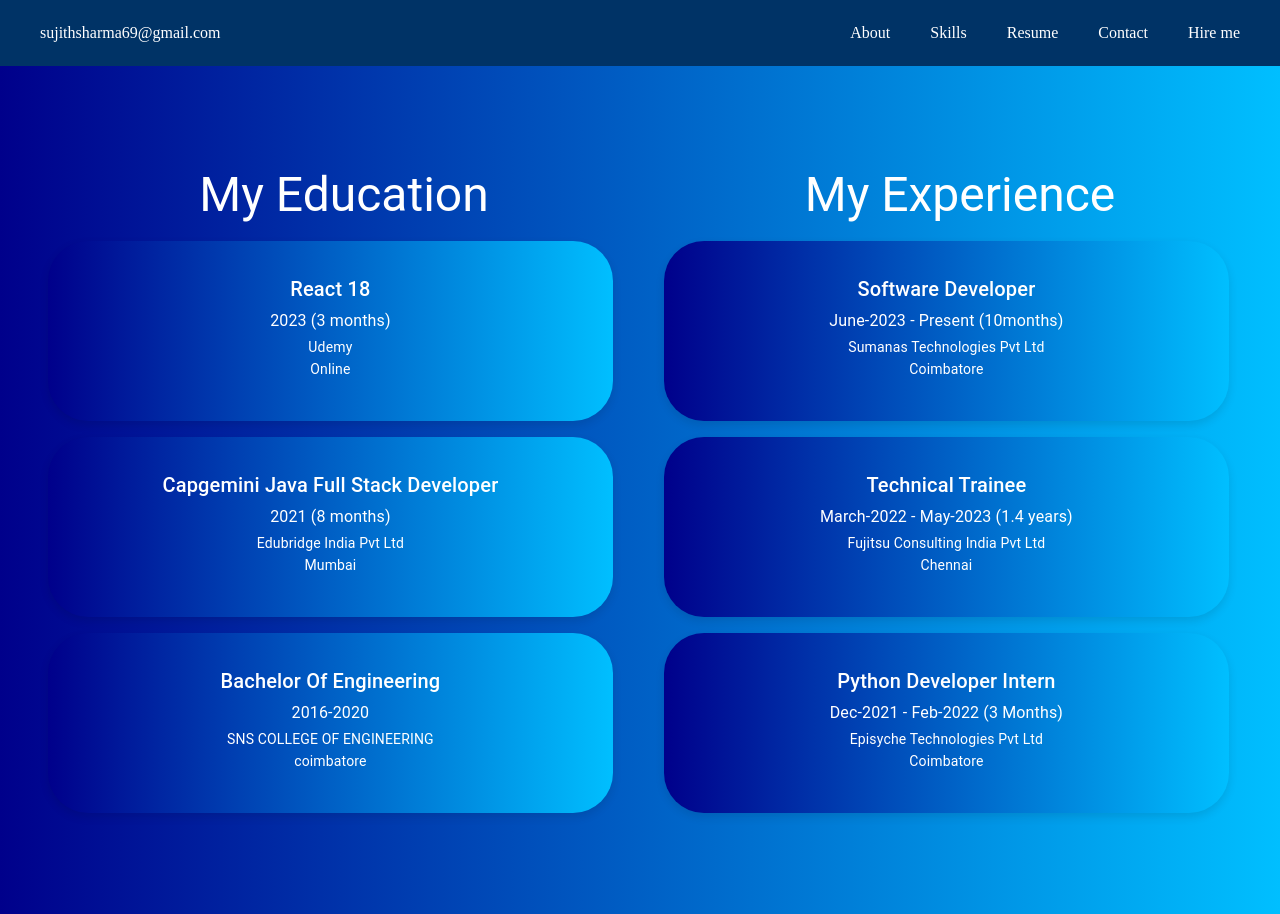
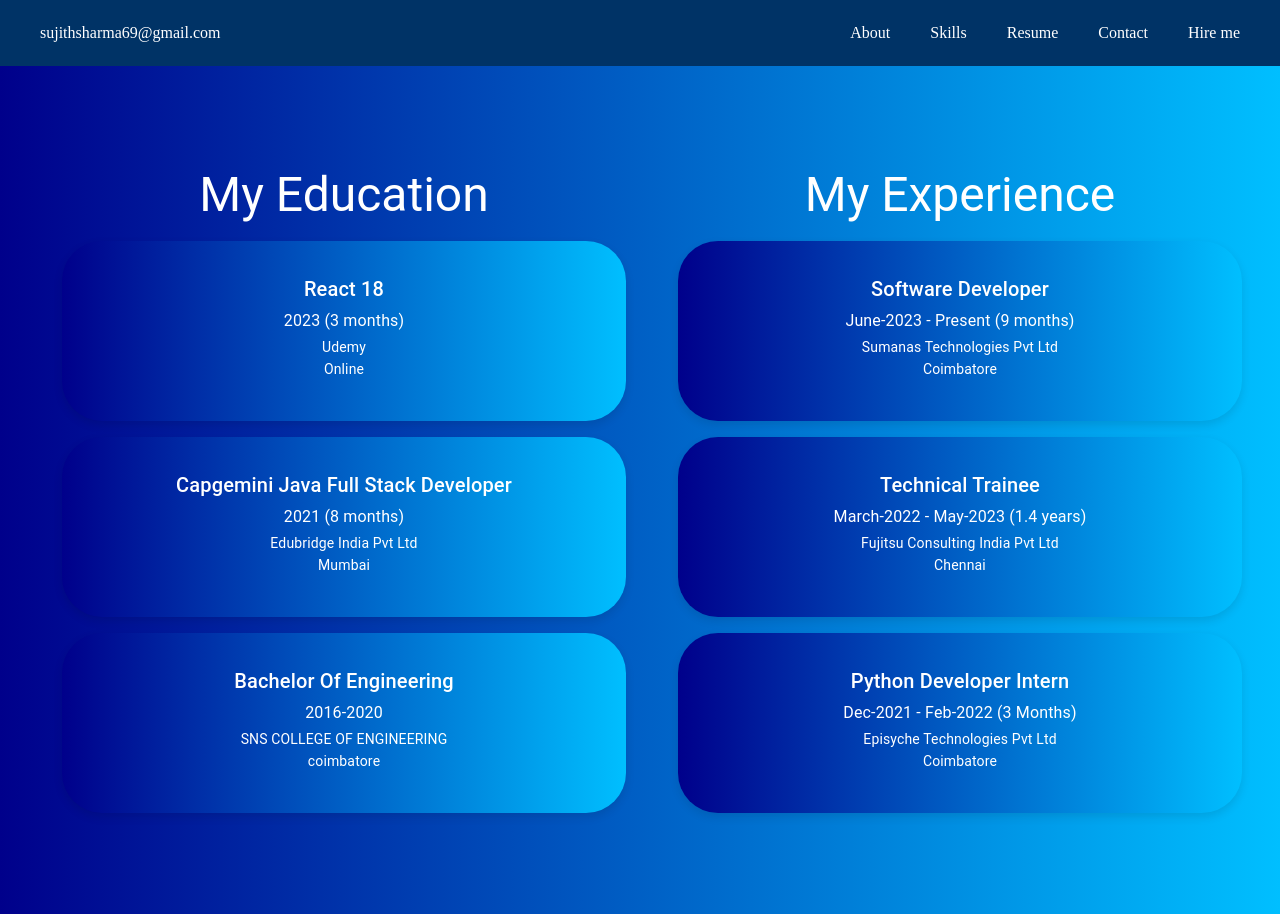
Before and after one commit to Sharma2812/basics, a React (Vite) app in the folder portfolio/: page /resume in a window 1280 px wide. Built offline with nearby package versions, Linux system fonts and the light colour scheme.

Commit message:
updated UI design for resume page while hovering

```diff
--- a/portfolio/src/Components/Resume.tsx
+++ b/portfolio/src/Components/Resume.tsx
@@ -18,26 +18,32 @@ const Resume = () => {
   const isMobile = useMediaQuery('(max-width:600px)');
 
   const renderExperience = () => {
-    return Object.keys(experienceData.experience).map((key, index) => (
+    return Object.keys(experienceData.experience).map((key, index) => {
+      const experienceItem = experienceData.experience[key as keyof typeof experienceData.experience];
+      const startDate = new Date(experienceItem.year.split(' - ')[0]);
+      const endDate = key === 'thirdCompany' ? new Date() : new Date(experienceItem.year.split(' - ')[1]);
+      const duration = (endDate.getFullYear() - startDate.getFullYear()) * 12 + (endDate.getMonth() - startDate.getMonth());
+
+      return (
+        <motion.div
+          key={index}
+          whileHover={{
+            scale: 1.05,
+            transition: { duration: 0.3 }
+          }}
+        >
           <Card
-        key={index}
             sx={{
               padding: 2,
               marginBottom: 2,
               backgroundColor: "#003366",
               borderRadius: 10,
               boxShadow: "0px 4px 10px rgba(0, 0, 0, 0.1)",
-          transition: "background-color 0.5s ease-in-out, transform 0.5s ease-in-out, box-shadow 0.3s ease-in-out",
               textAlign: "center",
               width: "90%",
               maxWidth: "600px",
               margin: "0 auto",
               backgroundImage: "linear-gradient(to right, #00008B, #00BFFF)",
-          "&:hover": {
-            backgroundColor: "#0080ff",
-            transform: "scale(1.05)",
-            boxShadow: "0px 6px 15px rgba(0, 0, 0, 0.2)",
-          },
             }}
             component={motion.div}
             initial={{ opacity: 0, x: 100 }}
@@ -46,36 +52,38 @@ const Resume = () => {
             transition={{ duration: 0.5, delay: 0.1 * index }}
           >
             <CardContent>
-          <StyledTypography variant="h6">{experienceData.experience[key as keyof typeof experienceData.experience].name}</StyledTypography>
-          <StyledTypography variant="subtitle1">{experienceData.experience[key as keyof typeof experienceData.experience].year}</StyledTypography>
-          <StyledTypography variant="body2">{experienceData.experience[key as keyof typeof experienceData.experience].company}</StyledTypography>
-          <StyledTypography variant="body2">{experienceData.experience[key as keyof typeof experienceData.experience].city}</StyledTypography>
+              <StyledTypography variant="h6">{experienceItem.name}</StyledTypography>
+              <StyledTypography variant="subtitle1">{key === 'thirdCompany' ? `June-2023 - Present (${duration} months)` : experienceItem.year}</StyledTypography>
+              <StyledTypography variant="body2">{experienceItem.company}</StyledTypography>
+              <StyledTypography variant="body2">{experienceItem.city}</StyledTypography>
             </CardContent>
           </Card>
-    ));
+        </motion.div>
+      );
+    });
   };
 
   const renderEducationQualifications = () => {
     return Object.keys(educationQualification.course).map((key, index) => (
+      <motion.div
+        key={index}
+        whileHover={{
+          scale: 1.05,
+          transition: { duration: 0.3 }
+        }}
+      >
         <Card
-        key={index}
           sx={{
             padding: 2,
             marginBottom: 2,
             backgroundColor: "#003366",
             borderRadius: 10,
             boxShadow: "0px 4px 10px rgba(0, 0, 0, 0.1)",
-          transition: "background-color 0.5s ease-in-out, transform 0.5s ease-in-out, box-shadow 0.3s ease-in-out",
             textAlign: "center",
             width: "90%",
             maxWidth: "600px",
             margin: "0 auto",
             backgroundImage: "linear-gradient(to right, #00008B, #00BFFF)",
-          "&:hover": {
-            backgroundColor: "#0080ff",
-            transform: "scale(1.05)",
-            boxShadow: "0px 6px 15px rgba(0, 0, 0, 0.2)",
-          },
           }}
           component={motion.div}
           initial={{ opacity: 0, x: -100 }}
@@ -90,6 +98,7 @@ const Resume = () => {
             <StyledTypography variant="body2">{educationQualification.course[key as keyof typeof educationQualification.course].city}</StyledTypography>
           </CardContent>
         </Card>
+      </motion.div>
     ));
   };
 
```
Lines whose indentation alone changed are shown as unchanged.
